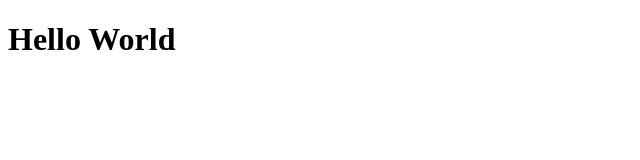
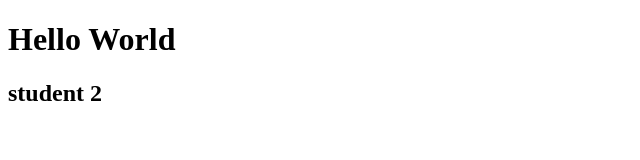
Before and after one commit to Amruta6213/Test, a plain HTML site: page index.html in a window 1280 px wide. Shown: the whole page, without its empty margins (0-640 px from the left). Drawn offline with Linux system fonts and the light colour scheme.

Commit message:
s2 modified

```diff
--- a/index.html
+++ b/index.html
@@ -7,5 +7,6 @@
 </head>
 <body>
     <h1>Hello World</h1>
+    <h2>student 2</h2>
 </body>
 </html>
```
